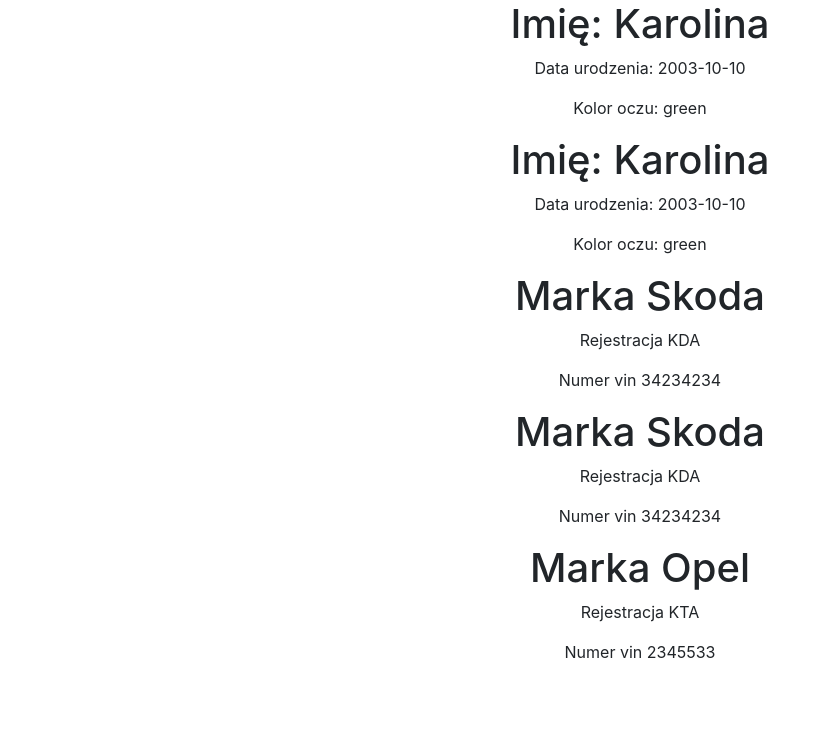
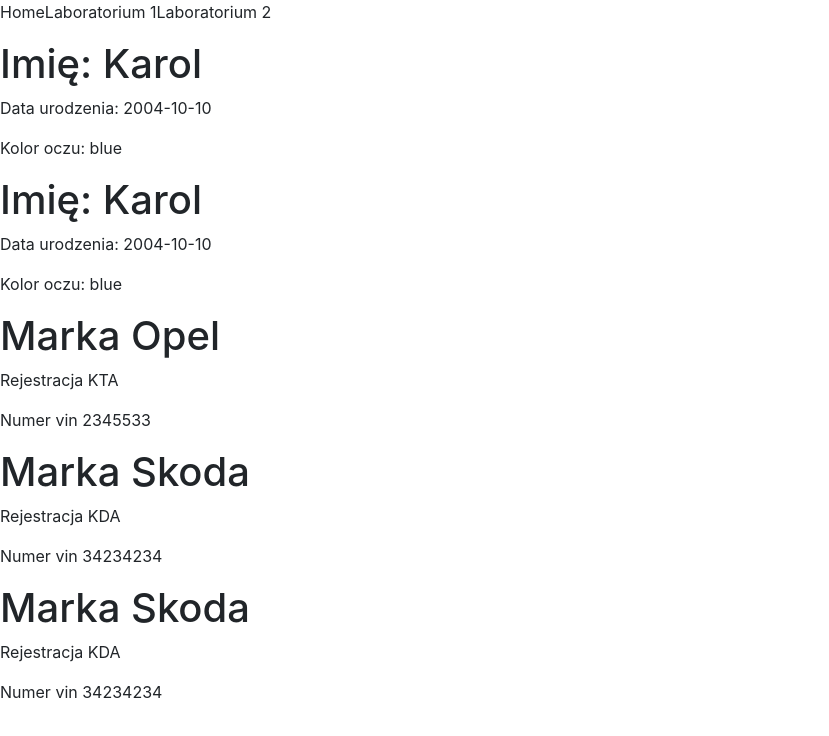
Before and after one commit to Kuba2903/frameworki_siwon, a React (Create React App) app in the folder lab1/: page / in a window 1280 px wide. Shown: the top 736 px of the page, without its empty margins (0-829 px from the left). Built offline with nearby package versions, Linux system fonts and the light colour scheme; the HTML template or start-up script is replaced by a standard one.

Commit message:
zrobiono zadanie 1

```diff
--- a/lab1/package.json
+++ b/lab1/package.json
@@ -6,9 +6,11 @@
     "@testing-library/jest-dom": "^5.17.0",
     "@testing-library/react": "^13.4.0",
     "@testing-library/user-event": "^13.5.0",
-    "bootstrap": "^4.1.2",
+    "bootstrap": "^4.6.2",
     "react": "^18.3.1",
+    "react-bootstrap": "^2.10.5",
     "react-dom": "^18.3.1",
+    "react-router-dom": "^6.27.0",
     "react-scripts": "5.0.1",
     "web-vitals": "^2.1.4"
   },
@@ -17,7 +19,7 @@
     "build": "react-scripts build",
     "test": "react-scripts test",
     "eject": "react-scripts eject",
-    "generate-data": "node src/module-data-generator.js",
+    "generate-data": "node src/data/module-data-generator.js",
     "dev": "npm run generate-data && npm start"
   },
   "eslintConfig": {
--- a/lab1/src/App.js
+++ b/lab1/src/App.js
@@ -1,12 +1,14 @@
-import logo from './logo.svg';
-import './App.css';
-import Person from './PersonProfile';
-import Data from './module-data';
-import Car from './CarProfile';
-import CarData from './module-data-cars';
+//import logo from './logo.svg';
+//import './App.css';
+import Person from './components/PersonProfile';
+import Data from './data/module-data';
+import Car from './components/CarProfile';
+import CarData from './data/module-data-cars';
+import Layout from './layouts/RootLayout';
 
 function App() {
   return (
+    <Layout>
       <div className="App">
 
         <div>
@@ -17,7 +19,6 @@
               date_of_birth = {person.date_of_birth}
               eyes = {person.eyes}
             />
-
         ))}
         </div>
 
@@ -34,6 +35,7 @@
         </div>
 
       </div>
+    </Layout>
   );
 }
 
--- /dev/null
+++ b/lab1/src/data/module-data-cars.js
@@ -0,0 +1,4 @@
+const data = [{"id": 0, "marka": "Opel", "rejestracja": "KTA" , "vin": "2345533"}
+ , {"id": 1, "marka": "Skoda", "rejestracja": "KDA" , "vin": "34234234"}
+ , {"id": 2, "marka": "Skoda", "rejestracja": "KDA" , "vin": "34234234"}
+ ];export default data;
--- /dev/null
+++ b/lab1/src/data/module-data.js
@@ -0,0 +1,3 @@
+const data = [{"id": 0, "name": "Karol", "date_of_birth": "2004-10-10", "eyes": "blue"},
+{"id": 1, "name": "Karol", "date_of_birth": "2004-10-10", "eyes": "blue"},
+];export default data;
--- /dev/null
+++ b/lab1/src/layouts/NavBarMenu.jsx
@@ -0,0 +1,18 @@
+function NavBarMenu({items}) {
+    return (
+        <>
+        <nav>
+            <ul className="d-flex list-unstyled">
+                {items.map(item => (
+                         <li key={item.id} className="me-4 fs-5"> {/* Zwiększa margines i rozmiar tekstu */}
+                         {item.label}
+                        </li>
+                    ))}
+            </ul>
+        </nav>
+
+        </>
+      );
+}
+
+export default NavBarMenu;
--- /dev/null
+++ b/lab1/src/layouts/RootLayout.jsx
@@ -0,0 +1,19 @@
+import NavMenu from './NavBarMenu';
+
+function RootLayout({ children }) {
+
+  const menuItems = [
+    {id: 1, label: "Home"},
+    {id: 2, label: "Laboratorium 1"},
+    {id: 3, label: "Laboratorium 2"}
+    ];
+
+    return (
+      <div>
+        <NavMenu items = {menuItems}/>
+        <div>{children}</div>
+      </div>
+    );
+  }
+
+export default RootLayout;
--- a/lab1/src/module-data-cars.js
+++ /dev/null
@@ -1,4 +0,0 @@
-const data = [{"id": 0, "marka": "Skoda", "rejestracja": "KDA" , "vin": "34234234"}
- , {"id": 1, "marka": "Skoda", "rejestracja": "KDA" , "vin": "34234234"}
- , {"id": 2, "marka": "Opel", "rejestracja": "KTA" , "vin": "2345533"}
- ];export default data;
--- a/lab1/src/module-data.js
+++ /dev/null
@@ -1,3 +0,0 @@
-const data = [{"id": 0, "name": "Karolina", "date_of_birth": "2003-10-10", "eyes": "green"},
-{"id": 1, "name": "Karolina", "date_of_birth": "2003-10-10", "eyes": "green"},
-];export default data;
```
Also changed, not shown: lab1/src/components/CarProfile.jsx (renamed from lab1/src/CarProfile.jsx), lab1/src/components/PersonProfile.jsx (renamed from lab1/src/PersonProfile.jsx), lab1/src/data/module-data-generator.js (renamed from lab1/src/module-data-generator.js), 1 other file (tests, documents, lock files or other folders). Lines whose indentation alone changed are shown as unchanged.
